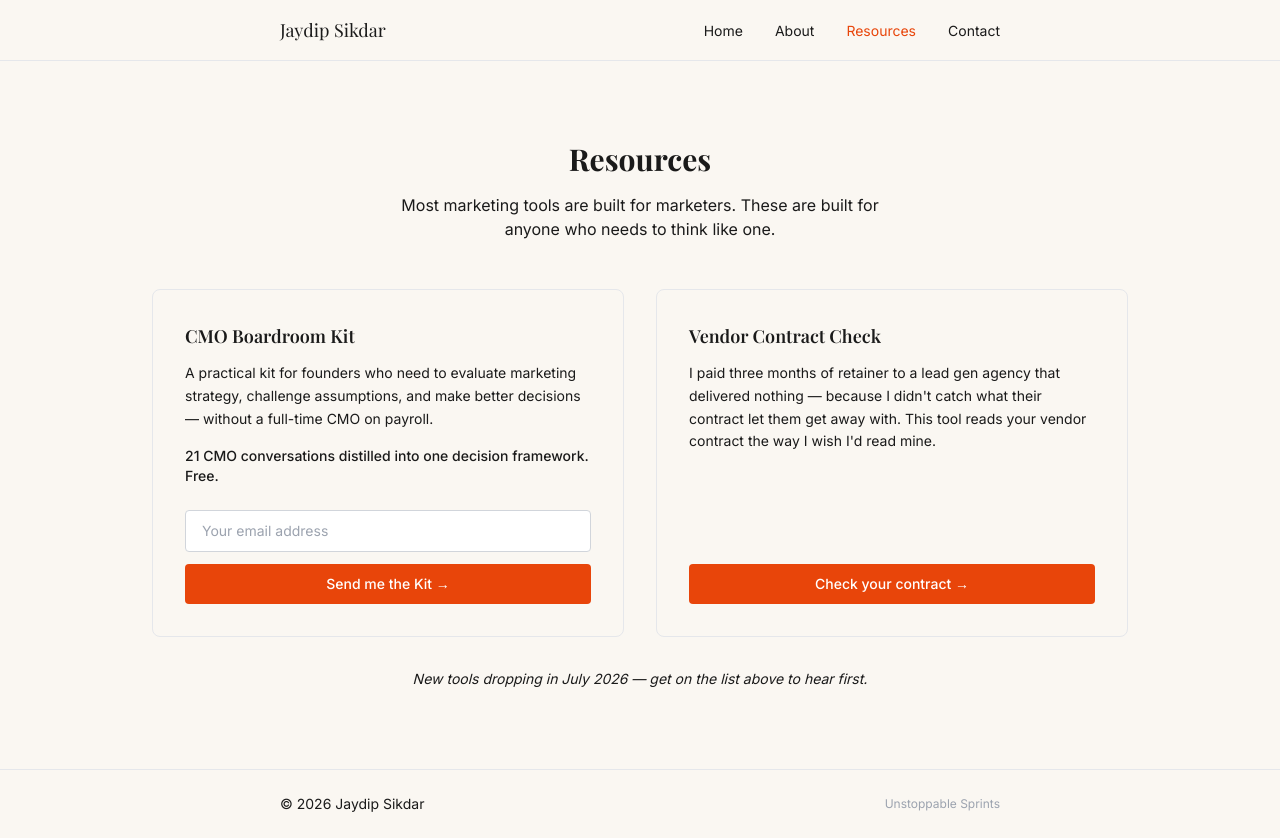
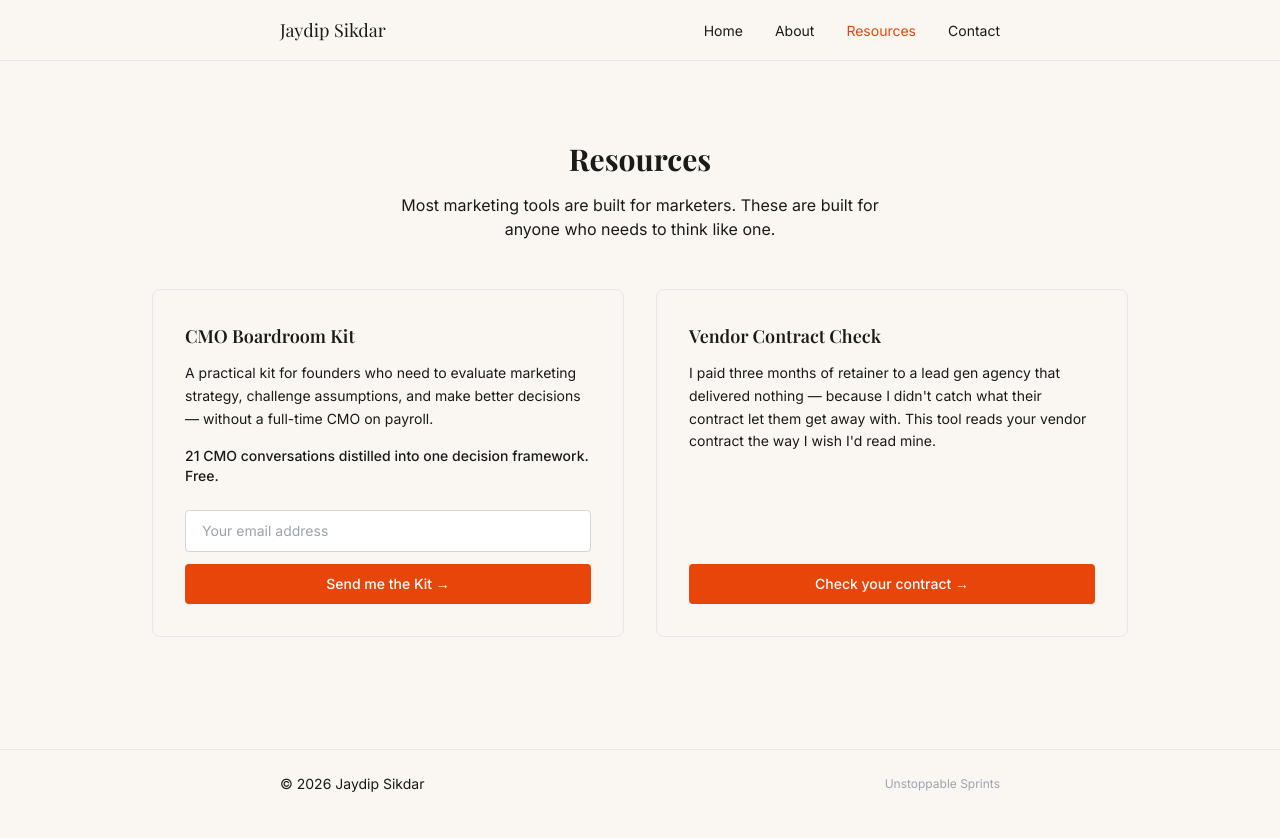
Before and after one commit to jaydipsikdar/jaydipsikdar-website, a Next.js app: page /resources in a window 1280 px wide. Built offline with nearby package versions, Linux system fonts and the light colour scheme; a web font is replaced by a local one.

Commit message:
Remove new tools line from resources page

```diff
--- a/src/app/resources/page.tsx
+++ b/src/app/resources/page.tsx
@@ -63,10 +63,6 @@ export default function ResourcesPage() {
 
       </div>
 
-      <p className="text-center text-sm text-brand-text italic">
-        New tools dropping in July 2026 — get on the list above to hear first.
-      </p>
-
     </main>
   )
 }
```
